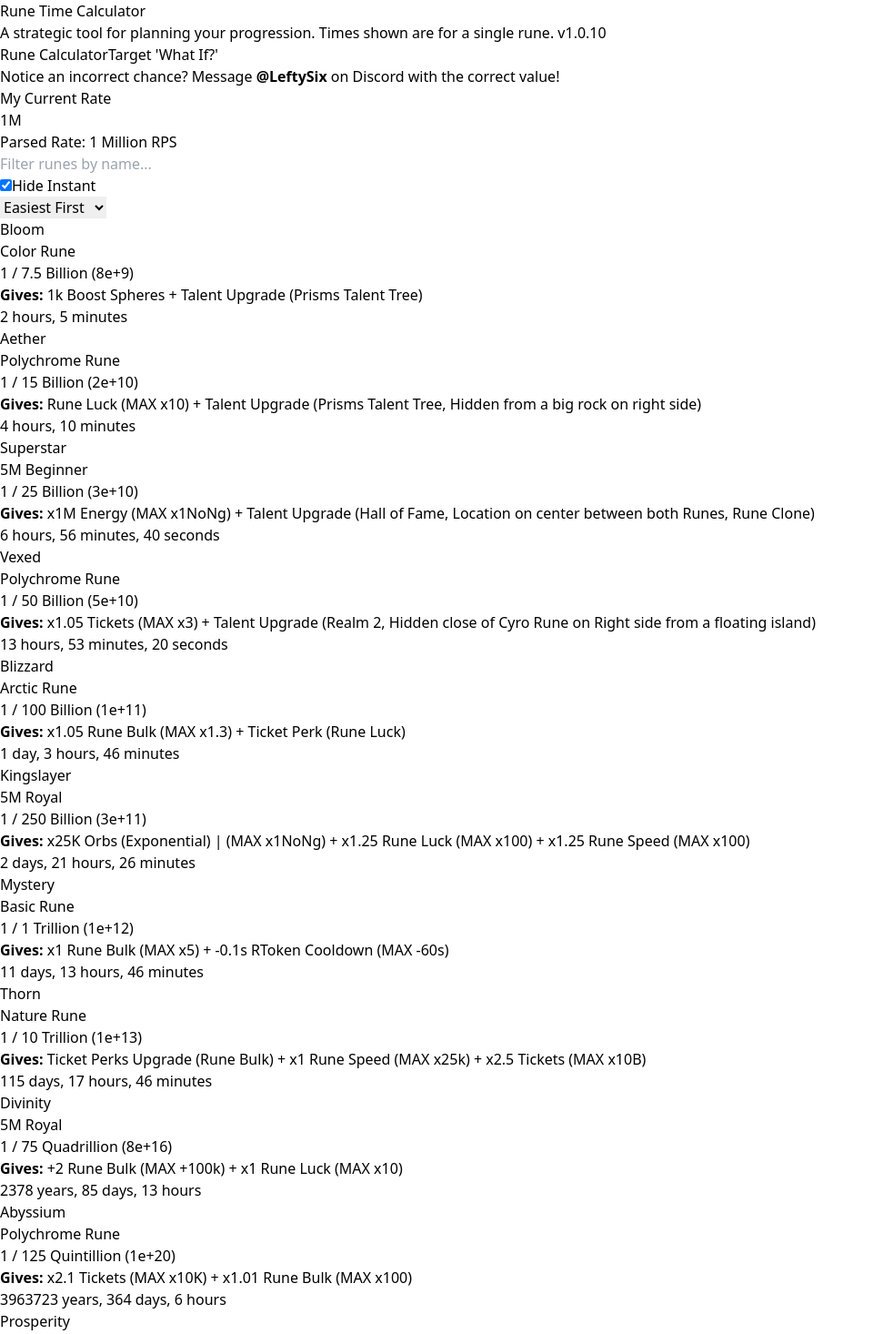
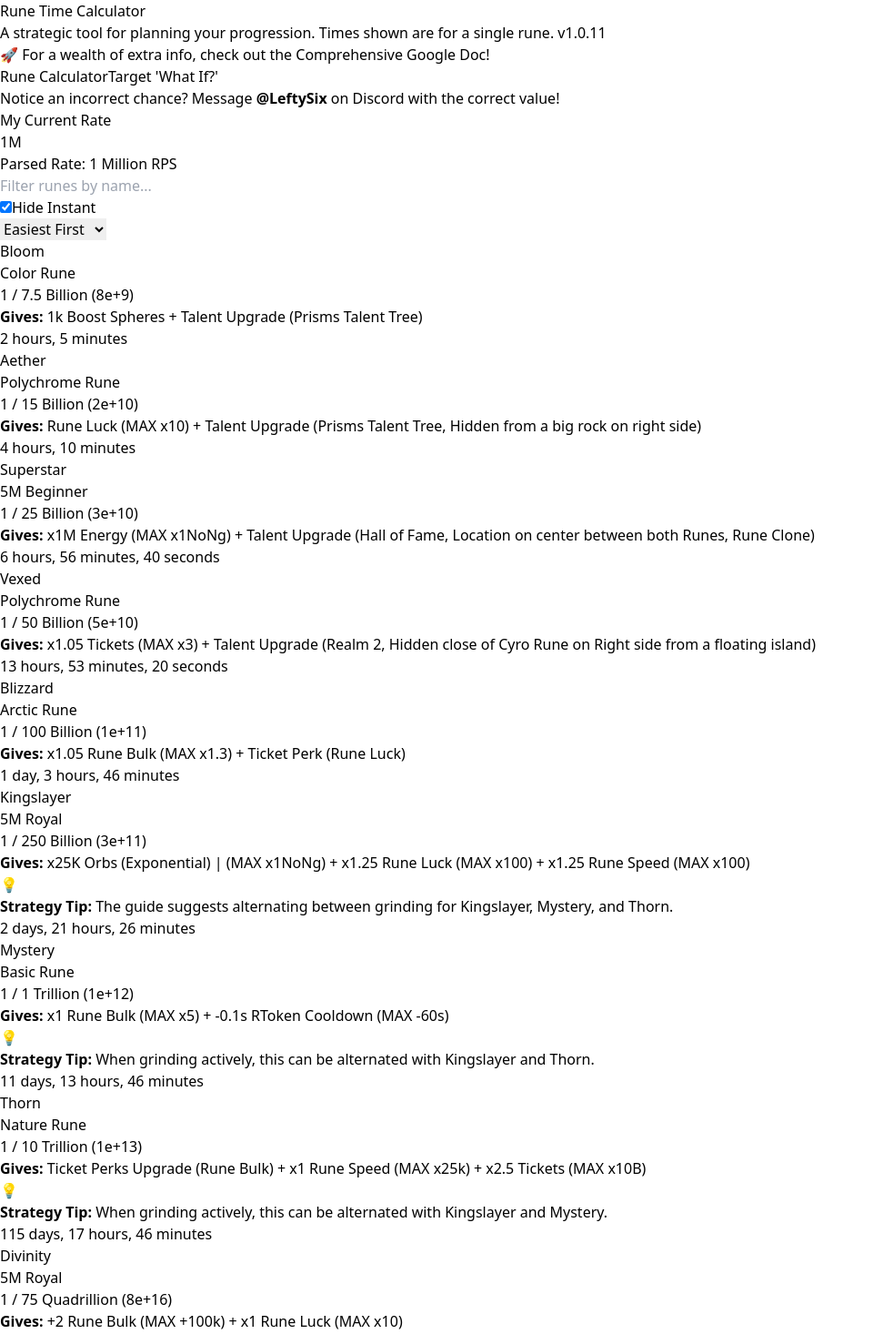
Before and after one commit to truthuntold/ai-rune-calc, a React (Vite) app: page / in a window 1280 px wide. Shown: the top 1466 px of the page at 91% size, without its empty margins (0-960 px from the left). Built offline with nearby package versions, Linux system fonts and the light colour scheme.

Commit message:
hints, and link back to guide.

```diff
--- a/src/App.jsx
+++ b/src/App.jsx
@@ -1,9 +1,11 @@
 import React, { useState, useMemo, useEffect, useRef } from 'react';
 
 // --- App Info & Data ---
-const version = '1.0.10';
+const version = '1.0.11';
+const guideLink = 'https://docs.google.com/spreadsheets/d/1FWuPcp1QvIn-TAJkD1nRPtZnVwotBHcqR17xOR8SkHg/htmlview?gid=623912504#gid=539880323';
 
 const changelog = [
+    { version: '1.0.11', date: '2025-08-03', changes: ['Added a prominent link to the comprehensive Google Docs guide.', 'Clarified the "Next Upgrade" text to be more intuitive.', 'Updated note links to be functional.'] },
     { version: '1.0.10', date: '2025-08-02', changes: ['Updated stats for Bolt and Zephyr runes.'] },
     { version: '1.0.9', date: '2025-08-02', changes: ['Re-implemented the "What\'s New" notification feature.'] },
     { version: '1.0.8', date: '2025-08-02', changes: ['Added Bolt and Zephyr runes.', 'Corrected chances for Triarch, Disarray, and Abyssium.', 'Fixed typos in stat descriptions.'] },
@@ -99,14 +101,14 @@ const runesData = [
     { name: 'Superstar', source: '5M Beginner', chance: 2.5e10, stats: 'x1M Energy (MAX x1NoNg) + Talent Upgrade (Hall of Fame, Location on center between both Runes, Rune Clone)' },
     { name: 'Vexed', source: 'Polychrome Rune', chance: 5e10, stats: 'x1.05 Tickets (MAX x3) + Talent Upgrade (Realm 2, Hidden close of Cyro Rune on Right side from a floating island)' },
     { name: 'Blizzard', source: 'Arctic Rune', chance: 1e11, stats: 'x1.05 Rune Bulk (MAX x1.3) + Ticket Perk (Rune Luck)' },
-    { name: 'Kingslayer', source: '5M Royal', chance: 2.5e11, stats: 'x25K Orbs (Exponential) | (MAX x1NoNg) + x1.25 Rune Luck (MAX x100) + x1.25 Rune Speed (MAX x100)' },
-    { name: 'Mystery', source: 'Basic Rune', chance: 1e12, stats: 'x1 Rune Bulk (MAX x5) + -0.1s RToken Cooldown (MAX -60s)' },
-    { name: 'Thorn', source: 'Nature Rune', chance: 1e13, stats: 'Ticket Perks Upgrade (Rune Bulk) + x1 Rune Speed (MAX x25k) + x2.5 Tickets (MAX x10B)' },
-    { name: 'Divinity', source: '5M Royal', chance: 7.5e16, stats: '+2 Rune Bulk (MAX +100k) + x1 Rune Luck (MAX x10)' },
-    { name: 'Abyssium', source: 'Polychrome Rune', chance: 1.25e20, stats: 'x2.1 Tickets (MAX x10K) + x1.01 Rune Bulk (MAX x100)' },
+    { name: 'Kingslayer', source: '5M Royal', chance: 2.5e11, stats: 'x25K Orbs (Exponential) | (MAX x1NoNg) + x1.25 Rune Luck (MAX x100) + x1.25 Rune Speed (MAX x100)', note: 'The <GUIDE> suggests alternating between grinding for Kingslayer, Mystery, and Thorn.' },
+    { name: 'Mystery', source: 'Basic Rune', chance: 1e12, stats: 'x1 Rune Bulk (MAX x5) + -0.1s RToken Cooldown (MAX -60s)', note: 'When grinding actively, this can be alternated with Kingslayer and Thorn.' },
+    { name: 'Thorn', source: 'Nature Rune', chance: 1e13, stats: 'Ticket Perks Upgrade (Rune Bulk) + x1 Rune Speed (MAX x25k) + x2.5 Tickets (MAX x10B)', note: 'When grinding actively, this can be alternated with Kingslayer and Mystery.' },
+    { name: 'Divinity', source: '5M Royal', chance: 7.5e16, stats: '+2 Rune Bulk (MAX +100k) + x1 Rune Luck (MAX x10)', note: 'The <GUIDE> suggests alternating between grinding for Divinity and Abyssium until both are maxed.' },
+    { name: 'Abyssium', source: 'Polychrome Rune', chance: 1.25e20, stats: 'x2.1 Tickets (MAX x10K) + x1.01 Rune Bulk (MAX x100)', note: 'The <GUIDE> suggests alternating between grinding for Abyssium and Divinity until both are maxed.' },
     { name: 'Prosperity', source: '5M Royal', chance: 2.5e22, stats: '-1 Chest Chance (MAX -1/6k) + x1.01 Rune Speed (MAX x100K)' },
     { name: 'Oscillon', source: 'Polychrome Rune', chance: 3.33e27, stats: 'x1.02 Rune Luck (MAX x1M) + ^1 Rune Bulk (MAX ^1.3)' },
-    { name: 'Hyper Finality', source: 'Basic Rune', chance: 7.5e32, stats: 'x1 Rune Speed (EXPONENTIAL) + Ticket Perks Upgrade' },
+    { name: 'Hyper Finality', source: 'Basic Rune', chance: 7.5e32, stats: 'x1 Rune Speed (EXPONENTIAL) + Ticket Perks Upgrade', note: 'IMPORTANT: The <GUIDE> recommends turning OFF Rune Luck when grinding for this rune to focus your progress.' },
     { name: 'Okay Garmin Save Video', source: 'Cryo Rune', chance: 1e42, stats: 'x1 Tickets (MAX x1SxDe)' },
     { name: 'Gleam', source: 'Color Rune', chance: 1e47, stats: 'x1.01 Rune Speed (MAX x1K) + x1 Rune Bulk (MAX x10K)' },
     { name: 'Shyft', source: 'Basic Rune', chance: 7.5e55, stats: '+1 Walkspeed (MAX 30) +7 Rune Bulk (MAX +500k) + New Talent (Behind the Basic Rune on island)' },
@@ -118,8 +120,8 @@ const runesData = [
     { name: 'Frostbite', source: 'Arctic Rune', chance: 3e103, stats: 'x1.01 Rune Speed (MAX x100k) + New Talent' },
     { name: 'Odyssey', source: '5M Royal', chance: 1.5e109, stats: 'x1 Rune Bulk (EXPONENTIAL) + x1 Rune Bulk (MAX ???) + x1 Rune Speed (MAX ???)' },
     { name: 'Destiny', source: '5M Royal', chance: 5e121, stats: 'x1 Rune Bulk (MAX x10K) + x1 Rune Speed (MAX x250)' },
-    { name: 'Squid', source: 'Nature Rune', chance: 1.5e130, stats: 'Ticket Perk (Rune Bulk) + x2 Rune Bulk (MAX ???) + x? Tickets (MAX ???)' },
-    { name: 'Array', source: 'Basic Rune', chance: 1e135, stats: '+3.5k Rune Bulk (MAX + 25B) + x1 Rune Bulk (MAX x25) + x1 Tickets' },
+    { name: 'Squid', source: 'Nature Rune', chance: 1.5e130, stats: 'Ticket Perk (Rune Bulk) + x2 Rune Bulk (MAX ???) + x? Tickets (MAX ???)', note: 'The <GUIDE> suggests alternating between grinding for Squid and Array.' },
+    { name: 'Array', source: 'Basic Rune', chance: 1e135, stats: '+3.5k Rune Bulk (MAX + 25B) + x1 Rune Bulk (MAX x25) + x1 Tickets', note: 'The <GUIDE> suggests alternating between grinding for Array and Squid.' },
     { name: 'Cyclone', source: 'Nature Rune', chance: 2.5e140, stats: '^1.2 Rune Bulk + x1K Rune Speed + Talent Upgrade (T1 area on a hill)' },
     { name: 'Stray', source: 'Cryo Rune', chance: 1e160, stats: 'x1 Rune Speed [EXPONENTIAL] + x1 Tickets [EXPONENTIAL]' },
     { name: 'Triarch', source: '5M Royal', chance: 1.5e165, stats: 'x1 Rune Speed + x1 Rune Speed + x1 Rune Speed' },
@@ -202,6 +204,36 @@ function parseRpsInput(input) {
 
 
 // --- Custom Components ---
+const StrategyNote = ({ note }) => {
+    if (!note) return null;
+
+    const parts = note.split('<GUIDE>');
+
+    return (
+        <div className="bg-yellow-900/40 border border-yellow-500/30 text-yellow-300 text-sm p-3 mt-3 rounded-lg flex items-start gap-3">
+            <span className="text-lg leading-none mt-0.5">💡</span>
+            <p>
+                <strong className="font-bold text-yellow-200">Strategy Tip:</strong>{' '}
+                {parts.map((part, index) => (
+                    <React.Fragment key={index}>
+                        {part}
+                        {index < parts.length - 1 && (
+                            <a
+                                href={guideLink}
+                                target="_blank"
+                                rel="noopener noreferrer"
+                                className="underline font-semibold text-yellow-200 hover:text-cyan-300 transition-colors"
+                            >
+                                guide
+                            </a>
+                        )}
+                    </React.Fragment>
+                ))}
+            </p>
+        </div>
+    );
+};
+
 const TargetCalculator = () => {
     const [targetRuneName, setTargetRuneName] = useState(runesData[0].name);
     const [targetTime, setTargetTime] = useState('30');
@@ -318,8 +350,8 @@ export default function App() {
             <button
                 onClick={() => setActiveTab(tabName)}
                 className={`px-6 py-3 text-lg font-bold rounded-t-lg transition-colors duration-300 ${isActive
-                        ? 'bg-gray-800 text-cyan-400'
-                        : 'bg-gray-700/50 text-gray-400 hover:bg-gray-700'
+                    ? 'bg-gray-800 text-cyan-400'
+                    : 'bg-gray-700/50 text-gray-400 hover:bg-gray-700'
                     }`}
             >
                 {label}
@@ -335,6 +367,15 @@ export default function App() {
                 <header className="text-center mb-8">
                     <h1 className="text-4xl sm:text-5xl font-bold text-cyan-400 mb-2">Rune Time Calculator</h1>
                     <p className="text-lg text-gray-400">A strategic tool for planning your progression. Times shown are for a single rune. <span className="text-xs text-gray-500">v{version}</span></p>
+                    <div className="bg-blue-900/50 border border-blue-500/30 text-blue-300 text-center p-3 rounded-lg mt-6 max-w-xl mx-auto">
+                        <p>
+                            🚀 For a wealth of extra info, check out the{' '}
+                            <a href={guideLink} target="_blank" rel="noopener noreferrer" className="font-bold underline hover:text-white">
+                                Comprehensive Google Doc
+                            </a>
+                            !
+                        </p>
+                    </div>
                 </header>
 
                 <div className="flex border-b border-gray-700 mb-0">
@@ -400,7 +441,7 @@ export default function App() {
 
                                     return (
                                         <div key={rune.name} className={`bg-gray-900/50 backdrop-blur-sm p-5 rounded-lg shadow-md border transition-all duration-300 ${highlightClass}`}>
-                                            {isNextUpgrade && <div className="text-yellow-400 font-bold mb-2 text-sm">NEXT REASONABLE UPGRADE (&lt;1 hour)</div>}
+                                            {isNextUpgrade && <div className="text-yellow-400 font-bold mb-2 text-sm">Next Target (&lt; 1 Hour)</div>}
                                             <div className="flex flex-col sm:flex-row justify-between items-start sm:items-center gap-4">
                                                 <div className="flex-1 min-w-0">
                                                     <h2 className="text-2xl font-bold text-white">{rune.name}</h2>
@@ -410,6 +451,7 @@ export default function App() {
                                                         <strong className="font-semibold">Gives: </strong>
                                                         {rune.stats}
                                                     </p>
+                                                    <StrategyNote note={rune.note} />
                                                 </div>
                                                 <div className="bg-cyan-500/10 border border-cyan-500/30 text-cyan-300 text-lg font-semibold px-4 py-2 rounded-lg text-center w-full sm:w-auto min-w-[150px]">
                                                     {formatTime(rune.time)}
```
